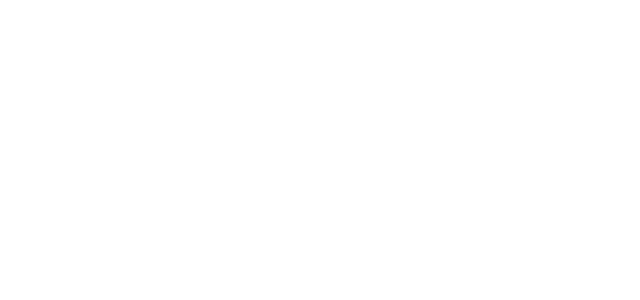
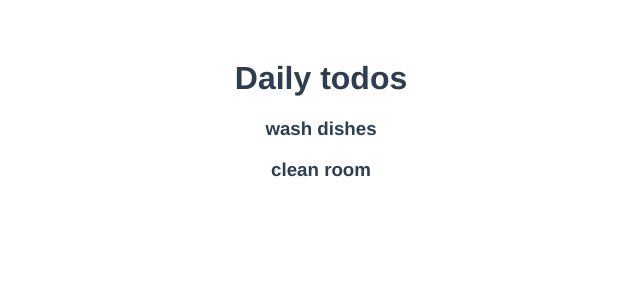
Before and after one commit to sophielihenry/vuetodolist, a Vue app: page / in a window 1280 px wide. Shown: the top 300 px of the page, without its empty margins (319-959 px from the left). Built offline with nearby package versions, Linux system fonts and the light colour scheme.

Commit message:
can display todos to the page

```diff
--- a/src/App.vue
+++ b/src/App.vue
@@ -1,20 +1,21 @@
 <template>
   <div id="app">
-
+    <Todos v-bind:todolist="todolist" />
   </div>
 </template>
 
 <script>
+  import Todos from "./components/Todos.vue"
 
 export default {
   name: 'app',
   components: {
-
+    Todos
 
   },
   data() {
     return {
-      todoList: [
+      todolist: [
         {
           id : 1,
           title: "wash dishes",
--- /dev/null
+++ b/src/components/Todos.vue
@@ -0,0 +1,30 @@
+<template>
+  <div>
+    <h1>Daily todos</h1>
+    <div v-for="todo in todolist">
+        <h3> {{todo.title}}</h3>
+
+    </div>
+  </div>
+
+
+
+</template>
+
+<script>
+  export default {
+    name: "Todos",
+    props: ["todolist"]
+
+
+  }
+
+
+
+
+</script>
+
+<style scoped>
+
+
+</style>
```
